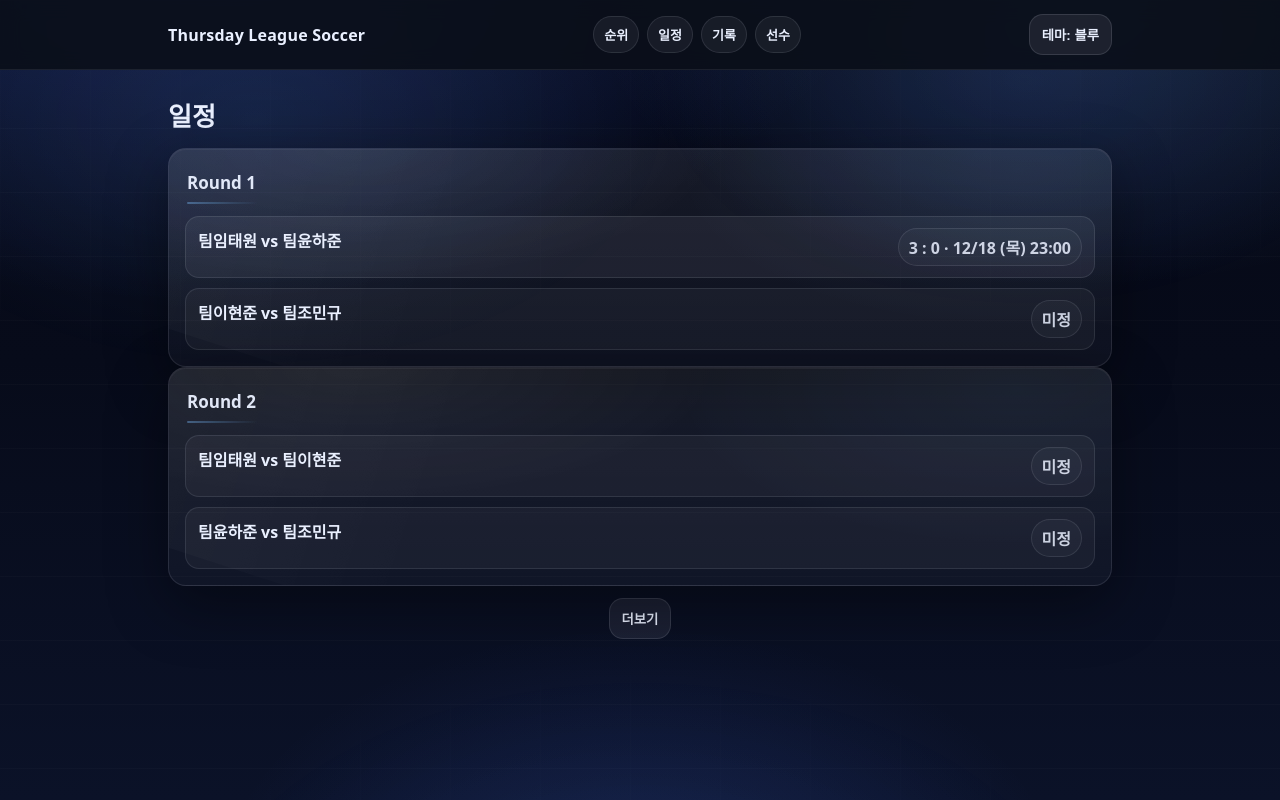
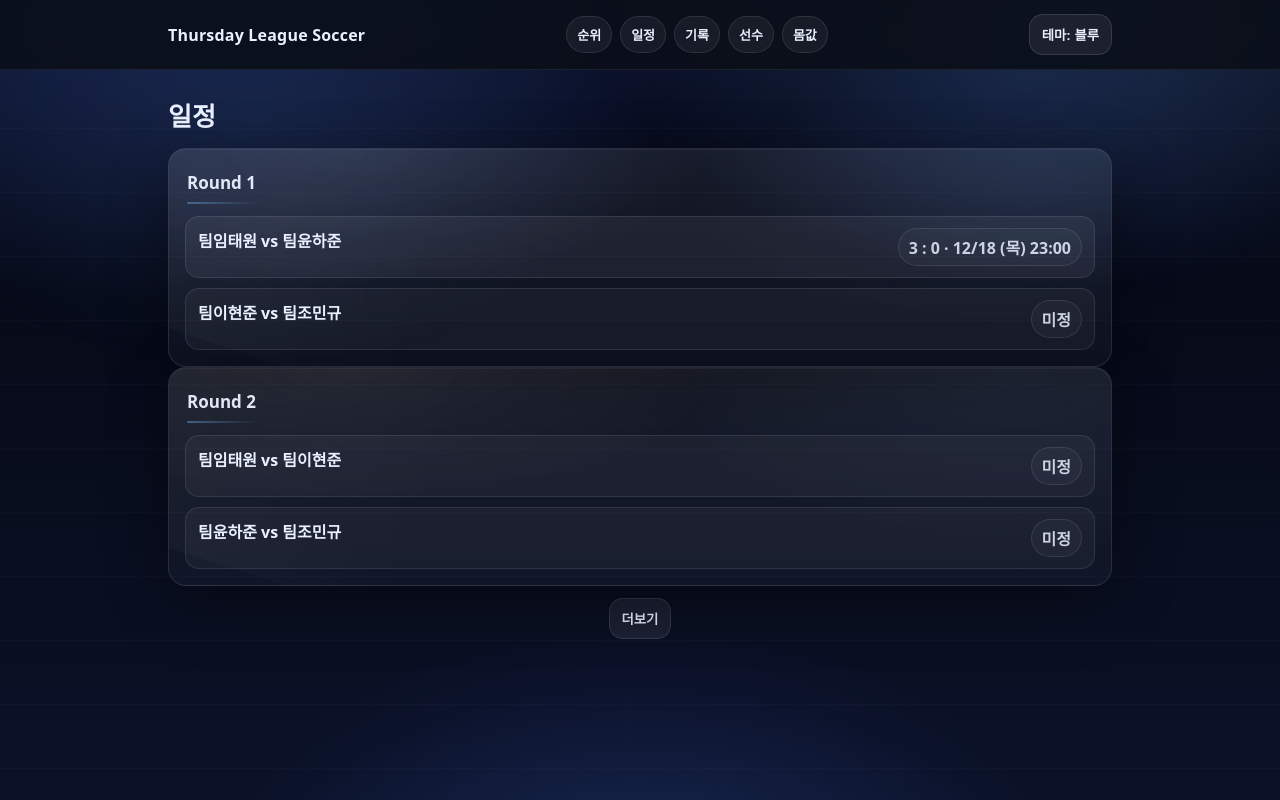
Before and after one commit to mmmnnn12-max/Thursday-League-Soccer, a plain HTML site: page schedule.html in a window 1280 px wide. Drawn offline with Linux system fonts and the light colour scheme.

Commit message:
Update schedule.html

```diff
--- a/schedule.html
+++ b/schedule.html
@@ -16,6 +16,7 @@
         <a href="schedule.html">일정</a>
         <a href="stats.html">기록</a>
         <a href="players.html">선수</a>
+         <a href="players.html#value">몸값</a>
       </div>
     </div>
   </div>
```
